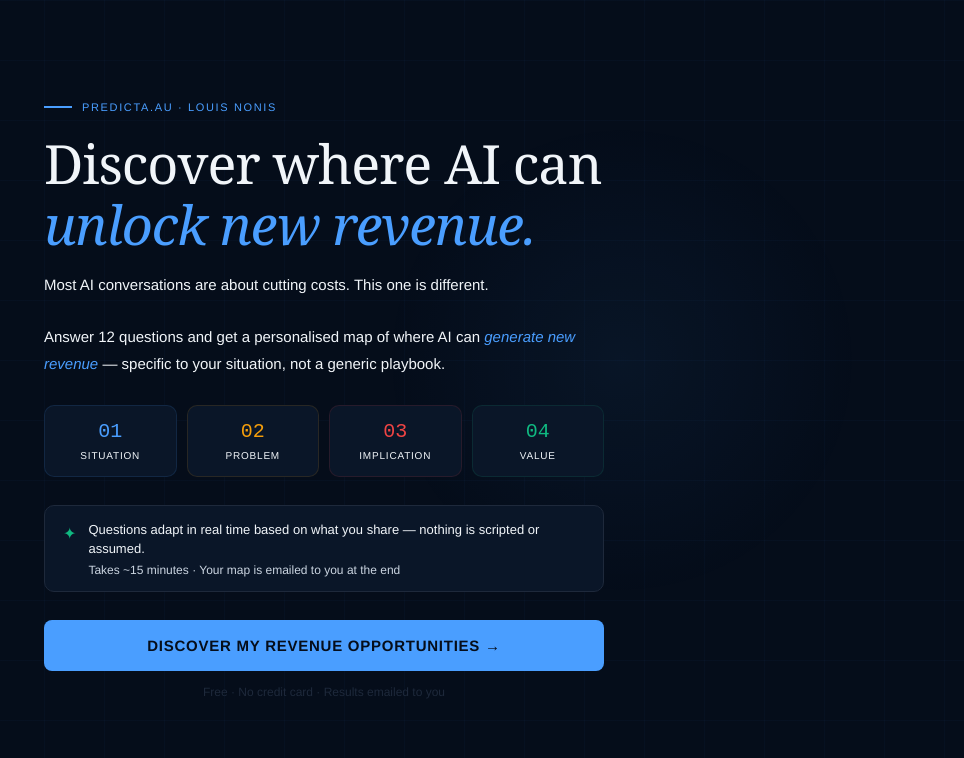
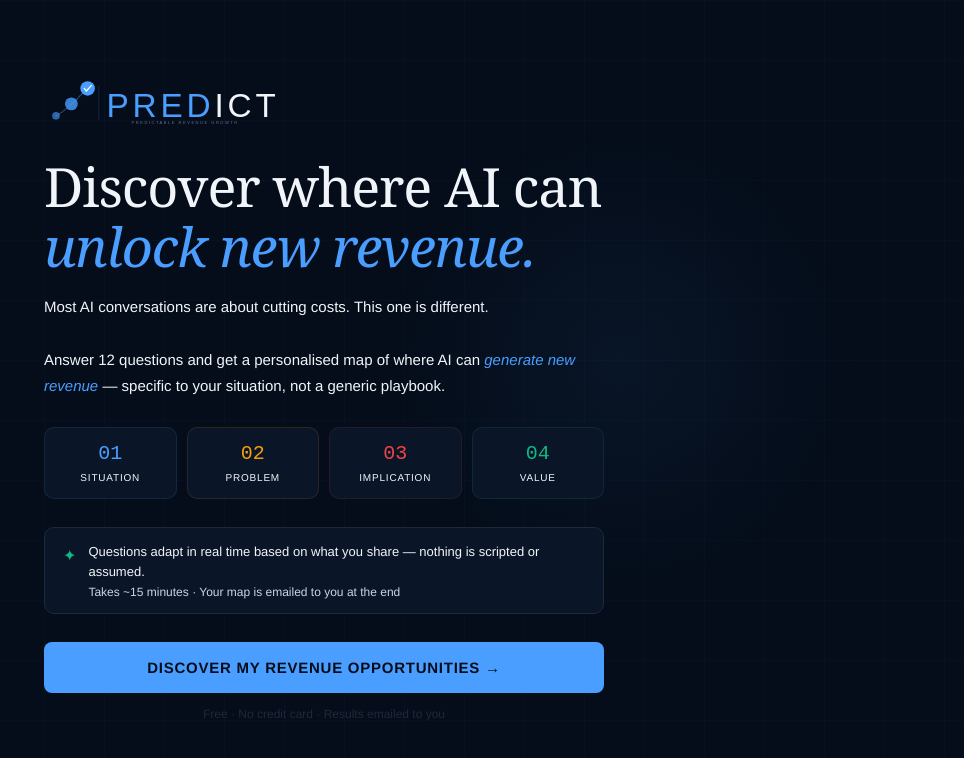
Before and after one commit to ESE-Louis/predicta-discovery, a Next.js app: page / in a window 1280 px wide. Shown: the top 758 px of the page, without its empty margins (316-1280 px from the left). Built offline with nearby package versions, Linux system fonts and the light colour scheme.

Commit message:
Add Predicta logo to landing page

```diff
--- a/components/Discovery.jsx
+++ b/components/Discovery.jsx
@@ -259,9 +259,8 @@ export default function Discovery() {
       <BG />
       <div style={{ position: "absolute", top: "15%", right: "8%", width: 480, height: 480, background: "radial-gradient(circle, rgba(74,158,255,0.06) 0%, transparent 70%)", borderRadius: "50%", pointerEvents: "none" }} />
       <div style={{ maxWidth: 560, width: "100%", position: "relative", zIndex: 1 }}>
-        <div style={{ display: "flex", alignItems: "center", gap: 10, marginBottom: 20 }}>
-          <div style={{ width: 28, height: 2, background: "#4a9eff" }} />
-          <span style={{ color: "#4a9eff", fontSize: 11, letterSpacing: "0.15em", textTransform: "uppercase", fontFamily: "Helvetica Neue, sans-serif" }}>Predicta.au · Louis Nonis</span>
+        <div style={{ marginBottom: 24 }}>
+          <img src="/predicta-logo.svg" alt="Predicta" style={{ height: 48, width: "auto" }} />
         </div>
         <h1 style={{ fontSize: "clamp(34px,5vw,54px)", fontWeight: 400, color: "#f1f5f9", lineHeight: 1.12, marginBottom: 18, letterSpacing: "-0.02em" }}>
           Discover where AI can<br /><span style={{ color: "#4a9eff", fontStyle: "italic" }}>unlock new revenue.</span>
```
Also changed, not shown: public/predicta-logo.svg (added).
